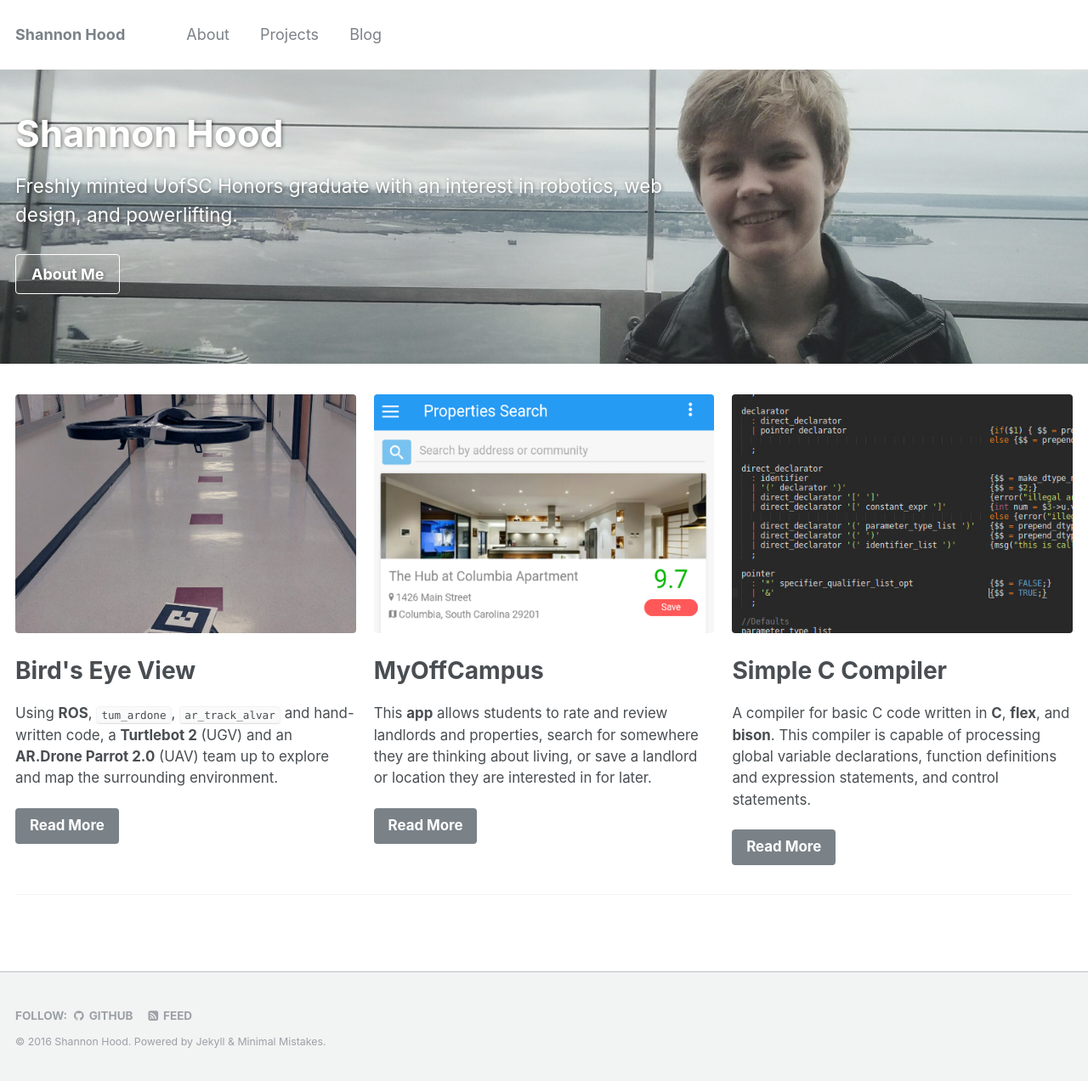
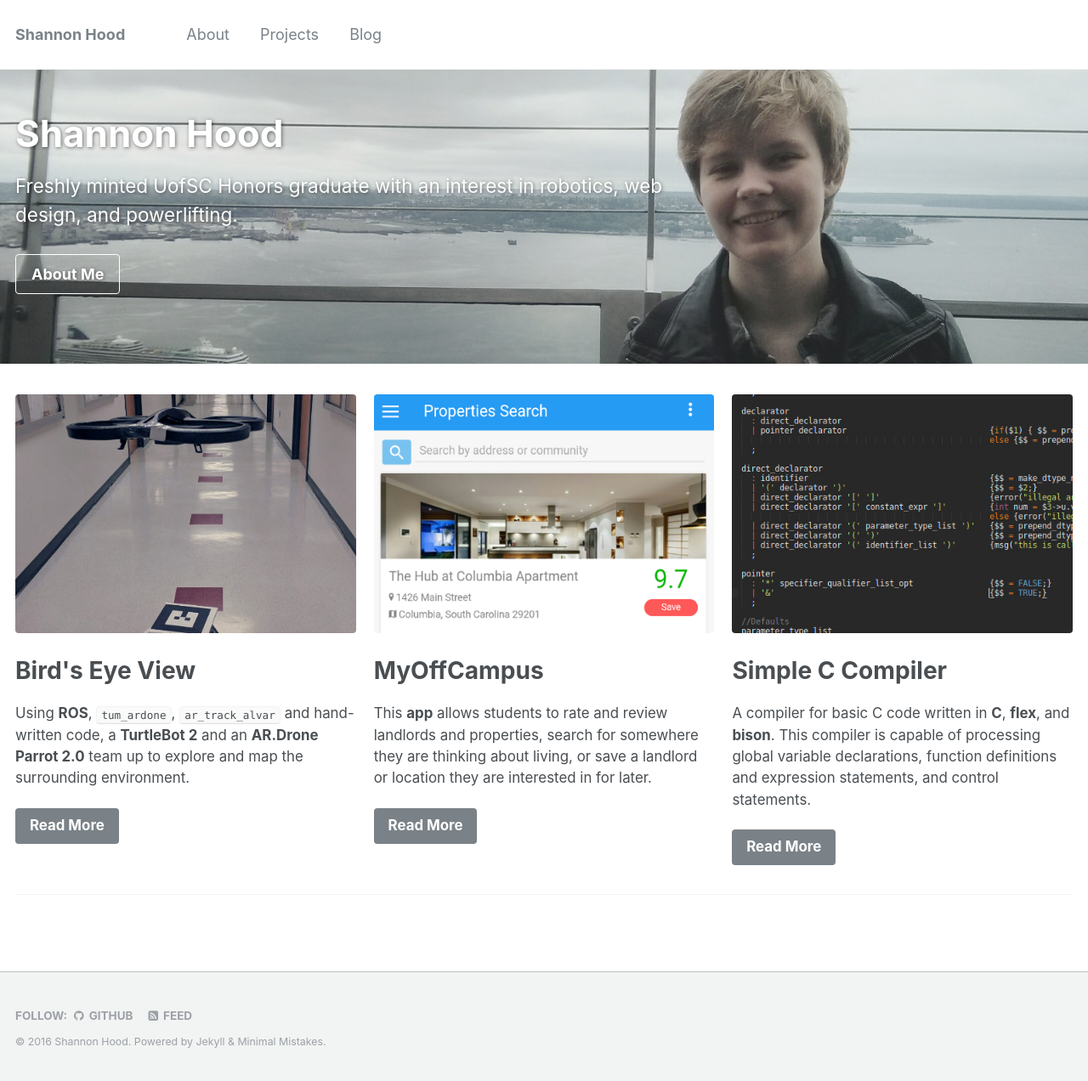
Before and after one commit to hoodsr/hoodsr.github.io, a Jekyll site: the page built from index.html, in a window 1280 px wide. Shown: the whole page at 85% size. Built offline with Jekyll 4.4.1, drawn with Linux system fonts in a browser that asks for light colours; the list of posts is cut into pages by our own code.

Commit message:
setting up portfolio

```diff
--- a/index.html
+++ b/index.html
@@ -13,7 +13,7 @@ feature_row:
   - image_path: birds-eye-view-1.jpg
     alt: "Photo of an AR.Drone Parrot"
     title: "Bird's Eye View"
-    excerpt: "Using **ROS**, `tum_ardone`, `ar_track_alvar` and hand-written code, a **Turtlebot 2** (UGV) and an **AR.Drone Parrot 2.0** (UAV) team up to explore and map the surrounding environment."
+    excerpt: "Using **ROS**, `tum_ardone`, `ar_track_alvar` and hand-written code, a **TurtleBot 2** and an **AR.Drone Parrot 2.0** team up to explore and map the surrounding environment."
     url: "/projects/"
     btn_label: "Read More"
     btn_class: "btn"
```
Also changed, not shown: _pages/about.md (+2 -2 lines).
